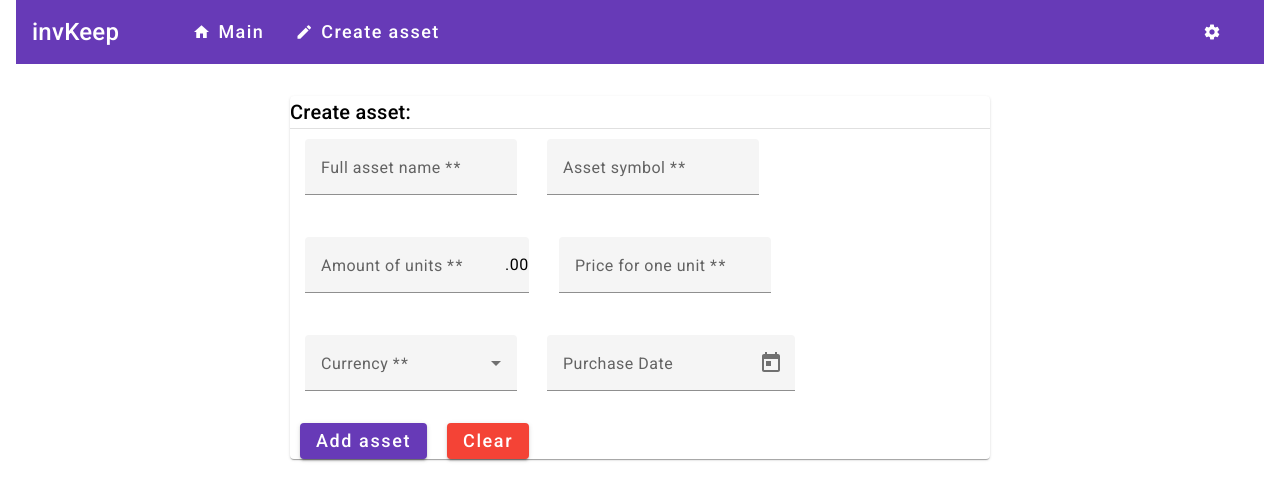
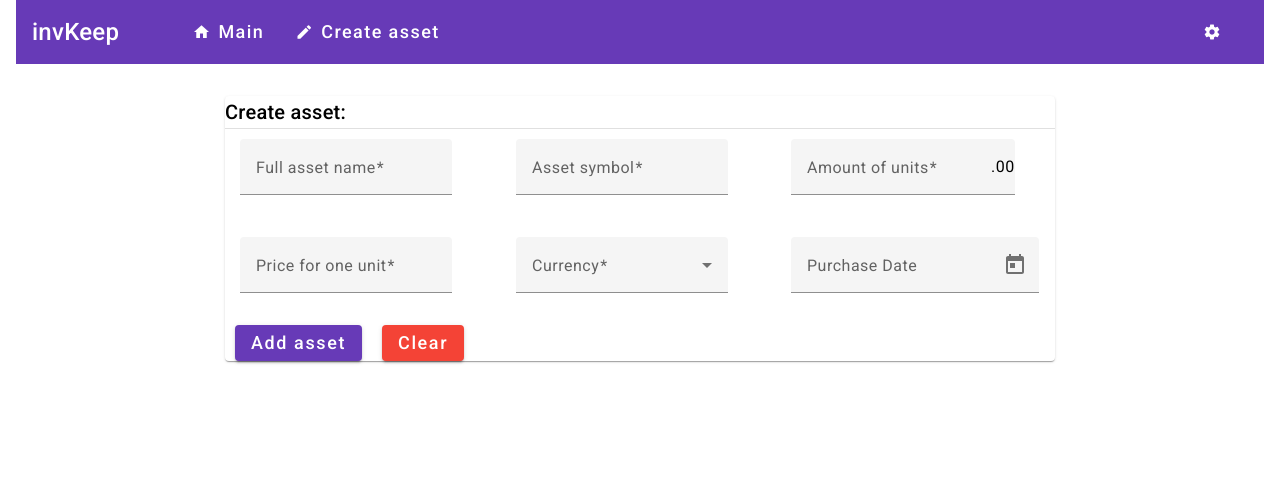
Before and after one commit to PPat93/invKeep, an Angular app in the folder invKeepFrontend/: page /create in a window 1280 px wide. Shown: the top 500 px of the page. Built offline with nearby package versions, Linux system fonts and the light colour scheme.

Commit message:
v0.08.04 - fix of create/edit page main inputs layout broken after libs udpate - gird added

```diff
--- a/invKeepFrontend/src/app/components/asset-create/asset-create.component.html
+++ b/invKeepFrontend/src/app/components/asset-create/asset-create.component.html
@@ -4,34 +4,45 @@
     <mat-divider></mat-divider>
     <app-loading-spinner *ngIf="isLoading"></app-loading-spinner>
     <div *ngIf="!isLoading">
+      <div class="fields-wrapper">
+        <div class="asset-name-field">
           <mat-form-field>
-        <mat-label>Full asset name *</mat-label>
-        <input name="fullName" data-cy="full-name" matInput id="asset-name" class="assetInput"
+            <mat-label>Full asset name</mat-label>
+            <input name="fullName" data-cy="full-name" matInput id="asset-name" class="asset-input"
               formControlName="assetName">
             <mat-error *ngIf="assetForm.get('assetName').invalid">{{ getErrorMessage('assetName') }}</mat-error>
           </mat-form-field>
+        </div>
+        <div class="asset-symbol-field">
           <mat-form-field>
-        <mat-label>Asset symbol *</mat-label>
-        <input name="symbol" data-cy="symbol" matInput id="asset-symbol" class="assetInput"
+            <mat-label>Asset symbol</mat-label>
+            <input name="symbol" data-cy="symbol" matInput id="asset-symbol" class="asset-input"
               formControlName="assetSymbol">
             <mat-error *ngIf="assetForm.get('assetSymbol').invalid"> {{ getErrorMessage('symbol') }}</mat-error>
           </mat-form-field>
+        </div>
+        <div class="asset-amount-field">
           <mat-form-field>
-        <mat-label>Amount of units *</mat-label>
-        <input name="amount" data-cy="amount" matInput id="asset-amount" class="assetInput example-right-align"
-          formControlName="amount">
+            <mat-label>Amount of units</mat-label>
+            <input name="amount" data-cy="amount" matInput id="asset-amount"
+              class="asset-input example-right-align" formControlName="amount">
             <mat-error *ngIf="assetForm.get('amount').invalid"> {{ getErrorMessage('amount') }}</mat-error>
             <span matSuffix>.00</span>
           </mat-form-field>
+        </div>
+        <div class="asset-price-field">
           <mat-form-field>
-        <mat-label>Price for one unit *</mat-label>
-        <input name="price" data-cy="price" matInput id="asset-price" class="assetInput example-right-align"
-          formControlName="buyPrice">
+            <mat-label>Price for one unit</mat-label>
+            <input name="price" data-cy="price" matInput id="asset-price"
+              class="asset-input example-right-align" formControlName="buyPrice">
             <mat-error *ngIf="assetForm.get('buyPrice').invalid"> {{ getErrorMessage('price') }}</mat-error>
           </mat-form-field>
+        </div>
+        <div class="asset-currency-field">
           <mat-form-field>
-        <mat-label>Currency *</mat-label>
-        <mat-select data-cy="currency" name="currency" formControlName="currency">
+            <mat-label>Currency</mat-label>
+            <mat-select data-cy="currency" name="currency" class="asset-input asset-select"
+              formControlName="currency">
               <mat-option value="$">$</mat-option>
               <mat-option value="€">€</mat-option>
               <mat-option value="£">£</mat-option>
@@ -39,13 +50,18 @@
             </mat-select>
             <mat-error *ngIf="assetForm.get('currency').invalid"> {{ getErrorMessage('currency') }}</mat-error>
           </mat-form-field>
+        </div>
+        <div class="asset-date-field">
           <mat-form-field>
             <mat-label>Purchase Date</mat-label>
-        <input name="date" data-cy="purchase-date" matInput [matDatepicker]="picker" formControlName="purchaseDate">
+            <input name="date" data-cy="purchase-date" matInput [matDatepicker]="picker"
+              classs="asset-input" formControlName="purchaseDate">
             <mat-datepicker-toggle matSuffix [for]="picker"></mat-datepicker-toggle>
             <mat-datepicker #picker></mat-datepicker>
             <mat-error *ngIf="assetForm.get('purchaseDate').invalid"> {{ getErrorMessage('date') }}</mat-error>
           </mat-form-field>
+        </div>
+      </div>
     </div>
     <div class="create-buttons">
       <button [disabled]="" data-cy="submit" mat-raised-button color="primary" type="submit">
--- a/invKeepFrontend/src/app/components/asset-create/asset-create.component.scss
+++ b/invKeepFrontend/src/app/components/asset-create/asset-create.component.scss
@@ -1,4 +1,3 @@
-
 input[type=number] {
   -moz-appearance: textfield;
 }
@@ -21,12 +20,16 @@ button {
 }
 
 mat-card {
-  width: 700px;
+  width: 830px;
   margin: 2.5% auto;
 }
 
 mat-card button {
   align-items: flex-end;
+}
+
+.asset-input {
+  width: 180px;
 }
 
 .card-title {
@@ -38,3 +41,39 @@ mat-card button {
   display: inline-block;
   font-size: large;
 }
+
+.fields-wrapper {
+  display: grid;
+  width: 670px;
+  grid-template-columns: repeat(3, 1fr);
+  column-gap: 5%;
+  grid-auto-rows: 50%;
+  grid-template-areas:
+    "a b c"
+    "d e f";
+  align-items: start;
+}
+
+.asset-name-field {
+  grid-area: a;
+}
+
+.asset-symbol-field {
+  grid-area: b;
+}
+
+.asset-amount-field {
+  grid-area: c;
+}
+
+.asset-price-field {
+  grid-area: d;
+}
+
+.asset-currency-field {
+  grid-area: e;
+}
+
+.asset-dat-field {
+  grid-area: f;
+}
```
Lines whose indentation alone changed are shown as unchanged.
